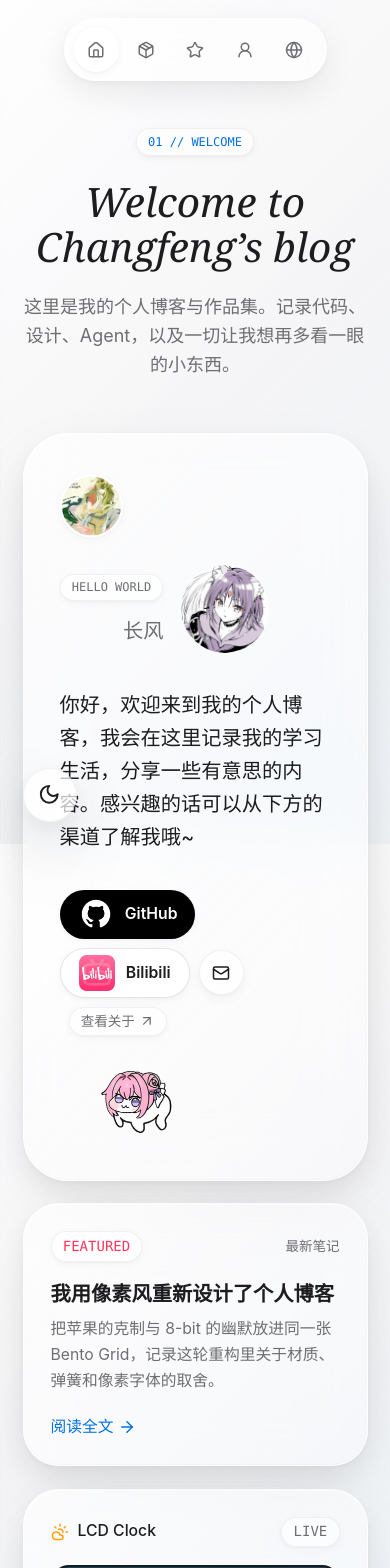
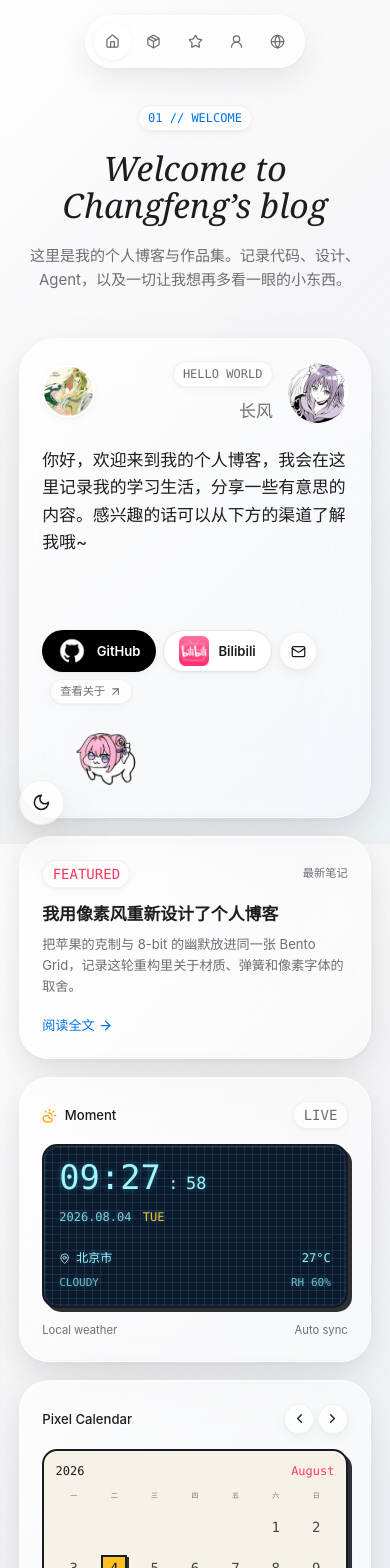
Before and after one commit to changfeng360/changfeng-blog, a Next.js app: page / in a window 390 px wide. Shown: the top 1568 px of the page. Built offline with nearby package versions, Linux system fonts and the light colour scheme; no server answers.

Commit message:
feat: polish blog UI, weather widget, and mobile layout

```diff
--- a/src/app/about/page.tsx
+++ b/src/app/about/page.tsx
@@ -58,7 +58,10 @@ export default function AboutPage() {
         >
           <div className="flex flex-col gap-8 md:flex-row md:items-start">
             <div className="shrink-0">
-              <PixelAvatar size={128} />
+              <PixelAvatar
+                size={128}
+                className="h-24 w-24 sm:h-32 sm:w-32"
+              />
             </div>
             <div className="flex-1">
               <div className="flex flex-wrap items-center gap-2">
--- a/src/app/blog/BlogTimeline.tsx
+++ b/src/app/blog/BlogTimeline.tsx
@@ -50,7 +50,7 @@ export default function BlogTimeline({ posts }: { posts: Post[] }) {
               key={key}
               type="button"
               onClick={() => setRange(key)}
-              className={`relative h-9 rounded-full px-4 text-sm font-medium transition-colors duration-200 ${
+              className={`relative h-9 rounded-full px-3 text-sm font-medium transition-colors duration-200 sm:px-4 ${
                 range === key ? "text-ink" : "text-ink-soft hover:text-ink"
               }`}
             >
--- a/src/app/globals.css
+++ b/src/app/globals.css
@@ -17,11 +17,13 @@
 html {
   scroll-behavior: smooth;
   font-size: 18px;
+  -webkit-text-size-adjust: 100%;
 }
 
 body {
   color: var(--ink);
   background-color: var(--paper);
+  overflow-x: hidden;
   background-image:
     linear-gradient(135deg, rgba(255, 255, 255, 0.92) 0%, rgba(245, 245, 247, 0.72) 52%, rgba(232, 240, 245, 0.55) 100%),
     linear-gradient(rgba(29, 29, 31, 0.028) 1px, transparent 1px),
@@ -56,11 +58,28 @@ body {
     36px 36px,
     36px 36px;
   background-attachment: fixed;
+  -webkit-tap-highlight-color: transparent;
 }
 
 .dark ::selection {
   background: rgba(0, 113, 227, 0.35);
   color: #ffffff;
+}
+
+@media (max-width: 640px) {
+  html {
+    font-size: 16px;
+  }
+
+  .glass-nav {
+    max-width: calc(100vw - 1.5rem);
+  }
+}
+
+@media (max-width: 400px) {
+  html {
+    font-size: 15px;
+  }
 }
 
 .dark .glass,
--- a/src/app/page.tsx
+++ b/src/app/page.tsx
@@ -81,7 +81,7 @@ export default function HomePage() {
         >
           <motion.div
             variants={fadeUp}
-            className="glass min-h-[480px] rounded-5xl p-8 sm:col-span-2 sm:row-span-2 sm:p-10"
+            className="glass min-h-[480px] rounded-5xl p-6 sm:col-span-2 sm:row-span-2 sm:p-10"
           >
             <div className="flex h-full flex-col">
               <div className="flex flex-wrap items-start justify-between gap-5">
@@ -97,15 +97,18 @@ export default function HomePage() {
                       长风
                     </span>
                   </div>
-                  <PixelAvatar size={88} />
+                  <PixelAvatar
+                    size={88}
+                    className="h-16 w-16 sm:h-[88px] sm:w-[88px]"
+                  />
                 </div>
               </div>
 
-              <p className="mt-8 max-w-full text-lg leading-relaxed text-ink">
+              <p className="mt-6 max-w-full text-lg leading-relaxed text-ink sm:mt-8">
                 你好，欢迎来到我的个人博客，我会在这里记录我的学习生活，分享一些有意思的内容。感兴趣的话可以从下方的渠道了解我<span className="whitespace-nowrap">哦~</span>
               </p>
 
-              <div className="mt-auto flex flex-wrap items-end justify-between gap-4 pt-8">
+              <div className="mt-auto flex flex-wrap items-end justify-between gap-4 pt-6 sm:pt-8">
                 <div className="flex flex-wrap items-center gap-2">
                   <Link
                     href="https://github.com/changfeng360"
@@ -128,7 +131,7 @@ export default function HomePage() {
                     href="https://space.bilibili.com/1535776199?spm_id_from=333.1007.0.0"
                     target="_blank"
                     rel="noreferrer"
-                    className="inline-flex h-11 items-center gap-2.5 rounded-full border border-black/10 bg-white px-4 text-sm font-semibold text-ink shadow-apple-sm transition-transform duration-150 ease-out active:scale-95 hover:-translate-y-0.5"
+                    className="inline-flex h-11 items-center gap-2.5 rounded-full border border-black/10 bg-white px-4 text-sm font-semibold text-ink shadow-apple-sm transition-transform duration-150 ease-out active:scale-95 hover:-translate-y-0.5 dark:border-white/10 dark:bg-white/10 dark:text-white"
                     aria-label="Bilibili"
                   >
                     <Image
--- a/src/components/Footer.tsx
+++ b/src/components/Footer.tsx
@@ -6,12 +6,12 @@ export default function Footer() {
     <footer className="mx-auto mt-20 max-w-6xl px-5 pb-10 sm:px-8">
       <div className="glass flex flex-col items-center justify-between gap-4 rounded-4xl px-6 py-5 sm:flex-row">
         <div className="flex items-center gap-2 text-sm text-ink-soft">
-          <span className="pixel-font text-[13px] text-pixel-ink">
+          <span className="pixel-font text-[13px] text-ink dark:text-ink">
             CF.BLOG
           </span>
           <span className="flex items-center gap-1">
             <Heart className="h-3.5 w-3.5 fill-accent-pink text-accent-pink" />
-            <span>2026 长风工作室</span>
+            <span>2026 长风的博客</span>
           </span>
         </div>
         <div className="flex items-center gap-3">
--- a/src/components/LcdClock.tsx
+++ b/src/components/LcdClock.tsx
@@ -2,6 +2,94 @@
 
 import { useEffect, useState } from "react";
 import { CloudSun, MapPin } from "lucide-react";
+
+type WeatherInfo = {
+  location: string;
+  weather: string;
+  temperature: number;
+  humidity: number;
+};
+
+const WEATHER_MAP: Record<number, string> = {
+  0: "SUNNY",
+  1: "SUNNY",
+  2: "CLOUDY",
+  3: "CLOUDY",
+  45: "FOGGY",
+  48: "FOGGY",
+  51: "DRIZZLE",
+  53: "DRIZZLE",
+  55: "DRIZZLE",
+  56: "DRIZZLE",
+  57: "DRIZZLE",
+  61: "RAIN",
+  63: "RAIN",
+  65: "RAIN",
+  66: "RAIN",
+  67: "RAIN",
+  71: "SNOW",
+  73: "SNOW",
+  75: "SNOW",
+  77: "SNOW",
+  80: "SHOWER",
+  81: "SHOWER",
+  82: "SHOWER",
+  85: "SNOW",
+  86: "SNOW",
+  95: "STORM",
+  96: "STORM",
+  99: "STORM",
+};
+
+const BEIJING_COORDS = {
+  latitude: 39.9042,
+  longitude: 116.4074,
+};
+
+const BEIJING_FALLBACK: WeatherInfo = {
+  location: "北京市",
+  weather: "CLOUDY",
+  temperature: 27,
+  humidity: 60,
+};
+
+async function fetchWeatherData(latitude: number, longitude: number) {
+  const response = await fetch(
+    `https://api.open-meteo.com/v1/forecast?latitude=${latitude}&longitude=${longitude}&current=temperature_2m,relative_humidity_2m,weather_code&timezone=auto`,
+  );
+  const data = await response.json();
+  const current = data?.current ?? {};
+
+  return {
+    weather: WEATHER_MAP[current.weather_code] ?? "CLOUDY",
+    temperature: Math.round(current.temperature_2m ?? 27),
+    humidity: Math.round(current.relative_humidity_2m ?? 60),
+  };
+}
+
+function getLocationName(address: Record<string, string | undefined>) {
+  const province =
+    address.province ||
+    address.state ||
+    address.state_district ||
+    address.region ||
+    "";
+  const city =
+    address.city ||
+    address.town ||
+    address.village ||
+    address.municipality ||
+    address.county ||
+    address.district ||
+    "";
+  const parts = [province, city].filter(Boolean);
+
+  if (parts.length > 1 && parts[0] === parts[1]) {
+    return parts[0];
+  }
+
+  return parts.join(" ") || address.country || "Unknown";
+}
 
 function pad(value: number) {
   return String(value).padStart(2, "0");
@@ -9,11 +97,83 @@ function pad(value: number) {
 
 export default function LcdClock() {
   const [now, setNow] = useState<Date | null>(null);
+  const [weather, setWeather] = useState<WeatherInfo>(BEIJING_FALLBACK);
 
   useEffect(() => {
     setNow(new Date());
     const id = window.setInterval(() => setNow(new Date()), 1000);
     return () => window.clearInterval(id);
+  }, []);
+
+  useEffect(() => {
+    let cancelled = false;
+
+    const loadBeijingWeather = async () => {
+      try {
+        const data = await fetchWeatherData(
+          BEIJING_COORDS.latitude,
+          BEIJING_COORDS.longitude,
+        );
+        if (!cancelled) {
+          setWeather({
+            location: "北京市",
+            ...data,
+          });
+        }
+      } catch {
+        if (!cancelled) {
+          setWeather(BEIJING_FALLBACK);
+        }
+      }
+    };
+
+    if (!("geolocation" in navigator)) {
+      void loadBeijingWeather();
+      return;
+    }
+
+    navigator.geolocation.getCurrentPosition(
+      async (position) => {
+        const { latitude, longitude } = position.coords;
+
+        try {
+          const [geoResponse, weatherData] = await Promise.all([
+            fetch(
+              `https://nominatim.openstreetmap.org/reverse?format=jsonv2&lat=${latitude}&lon=${longitude}&accept-language=zh-CN`,
+            ),
+            fetchWeatherData(latitude, longitude),
+          ]);
+          const geoData = await geoResponse.json();
+
+          if (cancelled) {
+            return;
+          }
+
+          setWeather({
+            location: getLocationName(geoData?.address ?? {}),
+            ...weatherData,
+          });
+        } catch {
+          if (!cancelled) {
+            void loadBeijingWeather();
+          }
+        }
+      },
+      () => {
+        if (cancelled) {
+          return;
+        }
+        void loadBeijingWeather();
+      },
+      {
+        timeout: 8000,
+        maximumAge: 600000,
+      },
+    );
+
+    return () => {
+      cancelled = true;
+    };
   }, []);
 
   const weekdays = ["SUN", "MON", "TUE", "WED", "THU", "FRI", "SAT"];
@@ -31,7 +191,7 @@ export default function LcdClock() {
       <div className="flex items-center justify-between">
         <div className="flex items-center gap-2 text-sm font-medium text-ink">
           <CloudSun className="h-4 w-4 text-accent-tangerine" />
-          LCD Clock
+          Moment
         </div>
         <span className="chip pixel-font !text-[14px]">LIVE</span>
       </div>
@@ -46,15 +206,28 @@ export default function LcdClock() {
           <span>{date}</span>
           <span className="text-pixel-gold">{weekday}</span>
         </div>
-        <div className="mt-3 flex items-center gap-2 border-t border-cyan-300/10 pt-3 text-[12px]">
-          <MapPin className="h-3 w-3" />
-          <span className="pixel-font">HKG / 27C / CLOUDY</span>
+        <div className="mt-3 flex items-center justify-between gap-2 border-t border-cyan-300/10 pt-3 text-[12px]">
+          <span className="flex min-w-0 items-center gap-1.5">
+            <MapPin className="h-3 w-3 shrink-0" />
+            <span className="pixel-font truncate">{weather.location}</span>
+          </span>
+          <span className="pixel-font shrink-0">
+            {weather.temperature}°C
+          </span>
+        </div>
+        <div className="mt-2 flex items-center justify-between gap-2 text-[11px]">
+          <span className="pixel-font text-cyan-200/70">
+            {weather.weather}
+          </span>
+          <span className="pixel-font text-cyan-200/70">
+            RH {weather.humidity}%
+          </span>
         </div>
       </div>
 
       <div className="flex items-center justify-between text-xs text-ink-soft">
-        <span>Hong Kong</span>
-        <span>Humidity 68%</span>
+        <span>Local weather</span>
+        <span>Auto sync</span>
       </div>
     </div>
   );
--- a/src/components/MusicPlayer.tsx
+++ b/src/components/MusicPlayer.tsx
@@ -85,10 +85,10 @@ export default function MusicPlayer() {
       </button>
 
       <div
-        className={`absolute left-16 top-1/2 flex h-14 -translate-y-1/2 items-center overflow-hidden rounded-full border border-white/60 bg-white/70 shadow-apple-hover backdrop-blur-2xl transition-all duration-300 ease-out dark:border-white/10 dark:bg-white/10 ${
+        className={`absolute left-0 top-14 z-20 flex h-12 max-w-[calc(100vw-3rem)] items-center overflow-hidden rounded-full border border-white/60 bg-white/70 shadow-apple-hover backdrop-blur-2xl transition-all duration-300 ease-out dark:border-white/10 dark:bg-white/10 sm:left-16 sm:top-1/2 sm:h-14 sm:-translate-y-1/2 ${
           expanded
-            ? "w-[276px] opacity-100"
-            : "pointer-events-none w-0 opacity-0"
+            ? "w-[236px] opacity-100 sm:w-[276px]"
+            : "pointer-events-none w-0 opacity-0 sm:w-0"
         }`}
         data-player-strip={expanded ? "expanded" : "collapsed"}
       >
--- a/src/components/Nav.tsx
+++ b/src/components/Nav.tsx
@@ -28,6 +28,7 @@ export default function Nav() {
       initial={{ y: -24, opacity: 0 }}
       animate={{ y: 0, opacity: 1 }}
       transition={SPRING_SOFT}
+      layoutRoot
       className="fixed inset-x-0 top-4 z-50 flex justify-center px-4"
     >
       <nav className="glass-nav flex h-14 items-center gap-1 rounded-full px-2 sm:gap-2 sm:px-3">
--- a/src/components/PixelAvatar.tsx
+++ b/src/components/PixelAvatar.tsx
@@ -2,9 +2,13 @@ import Image from "next/image";
 
 type PixelAvatarProps = {
   size?: number;
+  className?: string;
 };
 
-export default function PixelAvatar({ size = 96 }: PixelAvatarProps) {
+export default function PixelAvatar({
+  size = 96,
+  className,
+}: PixelAvatarProps) {
   return (
     <Image
       src="/pixels/avatar-circle.png"
@@ -12,7 +16,7 @@ export default function PixelAvatar({ size = 96 }: PixelAvatarProps) {
       width={size}
       height={size}
       priority
-      className="rounded-full object-cover"
+      className={`rounded-full object-cover ${className ?? ""}`}
     />
   );
 }
```
